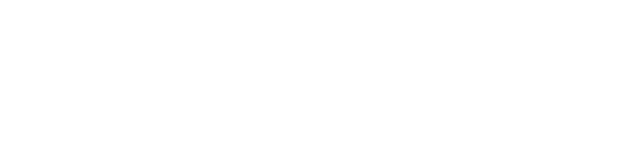
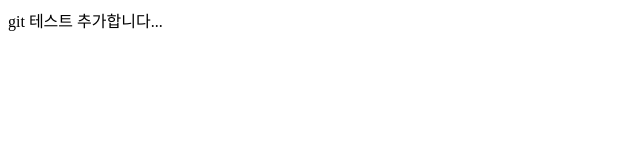
Before and after one commit to yhofftin/mrschool, a plain HTML site: page index.html in a window 1280 px wide. Shown: the whole page, without its empty margins (0-640 px from the left). Drawn offline with Linux system fonts and the light colour scheme.

Commit message:
body 추가

```diff
--- a/index.html
+++ b/index.html
@@ -7,6 +7,6 @@
     <title>git 연습</title>
 </head>
 <body>
-
+    git 테스트 추가합니다...
 </body>
 </html>
```
